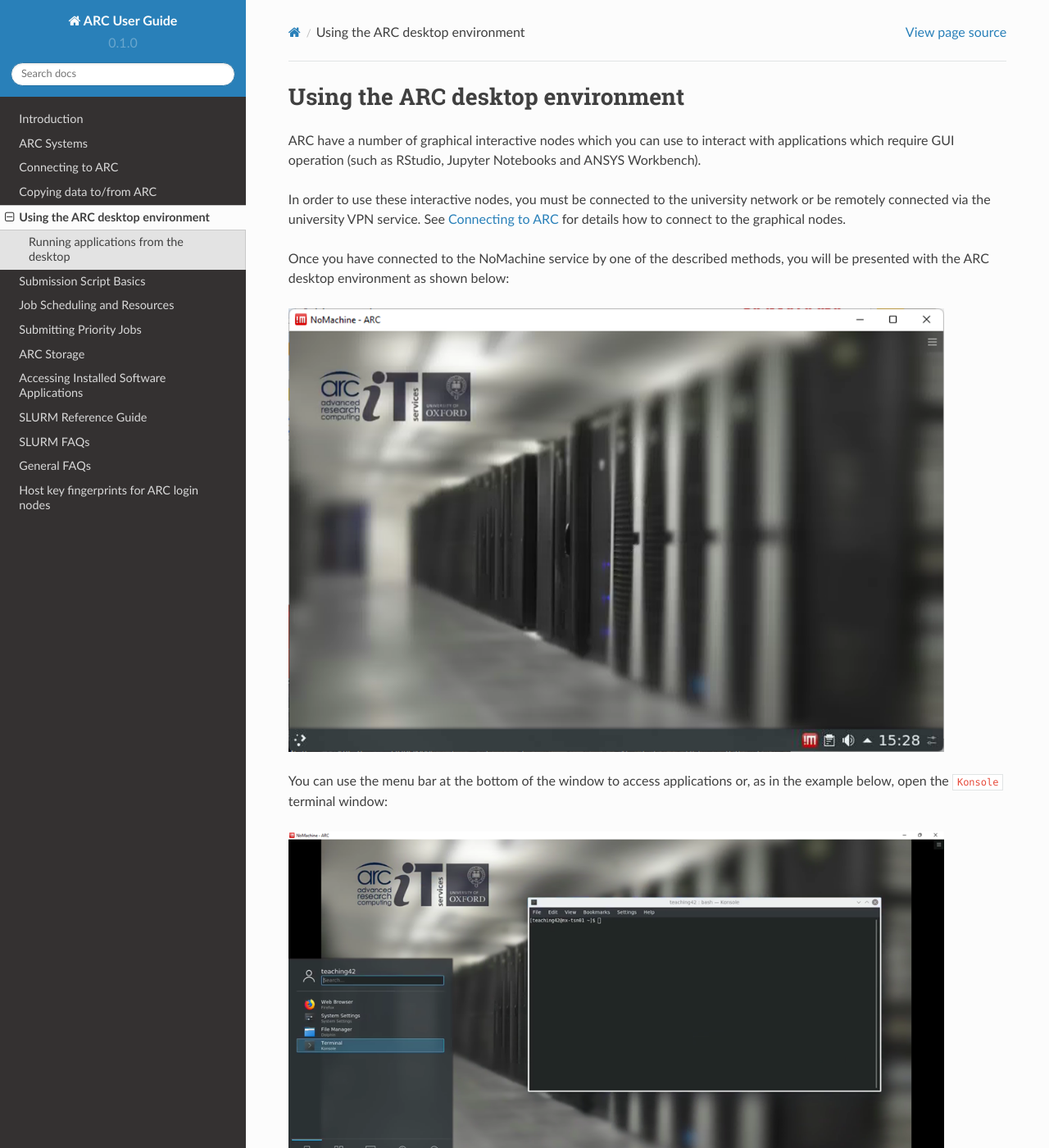
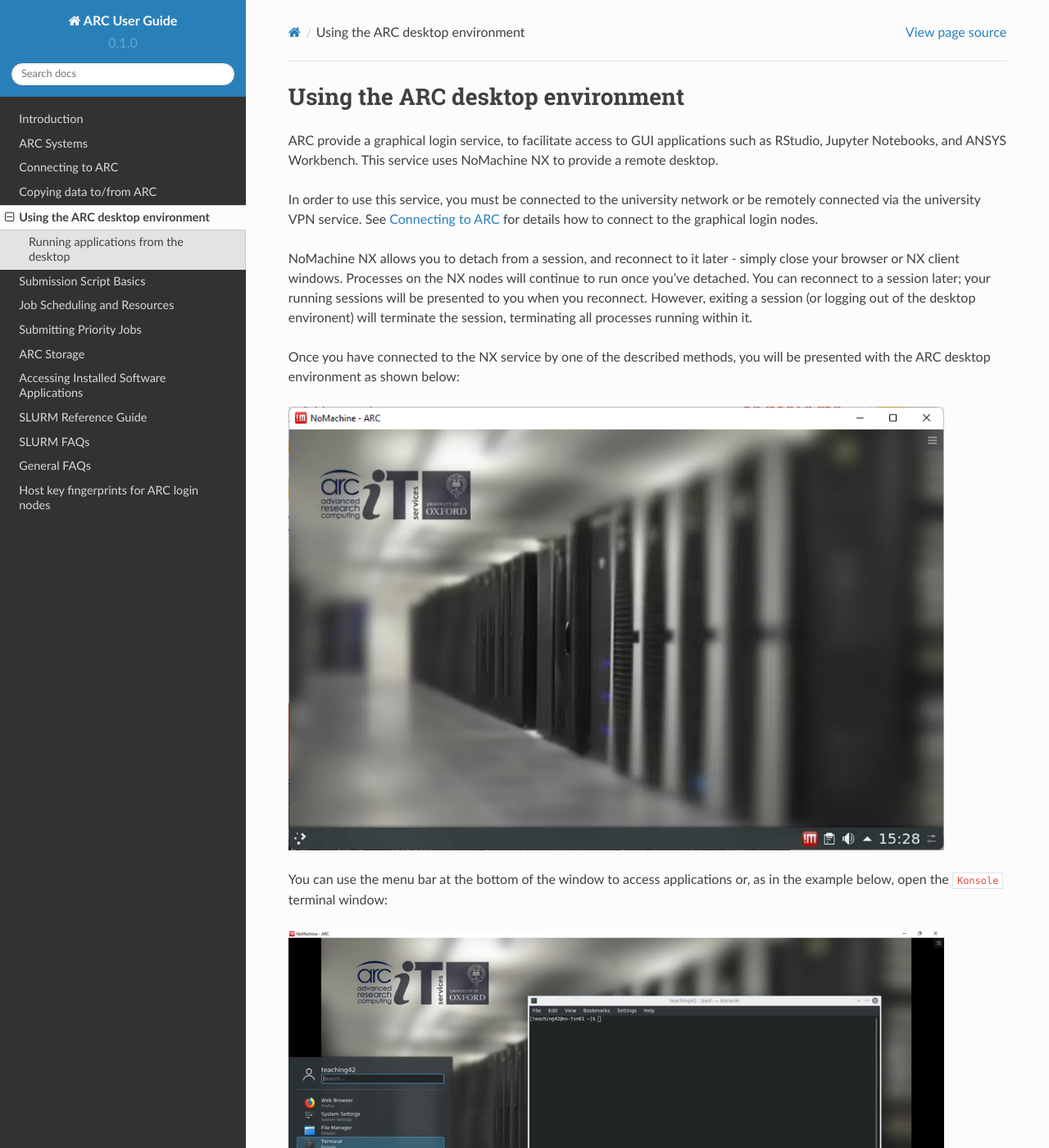
Before and after one commit to tina-friedrich/arc-user-guide, a Sphinx documentation site: the page built from docs/source/arc-gfx-interactive.rst, in a window 1280 px wide and 1400 px high. Shown: the whole window at 82% size. Built offline with Sphinx 7.4.7 and the Read the Docs theme 2.0.0, drawn with Linux system fonts in a browser that asks for light colours; some of the changed text lies outside the part shown.

Commit message:
bit more text on the NX pages

```diff
--- a/docs/source/arc-gfx-interactive.rst
+++ b/docs/source/arc-gfx-interactive.rst
@@ -1,11 +1,13 @@
 Using the ARC desktop environment
 =================================
 
-ARC have a number of graphical interactive nodes which you can use to interact with applications which require GUI operation (such as RStudio, Jupyter Notebooks and ANSYS Workbench).
+ARC provide a graphical login service, to facilitate access to GUI applications such as RStudio, Jupyter Notebooks, and ANSYS Workbench. This service uses NoMachine NX to provide a remote desktop.
 
-In order to use these interactive nodes, you must be connected to the university network or be remotely connected via the university VPN service. See  `Connecting to ARC <https://arc-user-guide.readthedocs.io/en/latest/connecting-to-arc.html>`_ for details how to connect to the graphical nodes.
+In order to use this service, you must be connected to the university network or be remotely connected via the university VPN service. See  `Connecting to ARC <https://arc-user-guide.readthedocs.io/en/latest/connecting-to-arc.html>`_ for details how to connect to the graphical login nodes.
 
-Once you have connected to the NoMachine service by one of the described methods, you will be presented with the ARC desktop environment as shown below:
+NoMachine NX allows you to detach from a session, and reconnect to it later - simply close your browser or NX client windows. Processes on the NX nodes will continue to run once you've detached. You can reconnect to a session later; your running sessions will be presented to you when you reconnect. However, exiting a session (or logging out of the desktop environent) will terminate the session, terminating all processes running within it.
+
+Once you have connected to the NX service by one of the described methods, you will be presented with the ARC desktop environment as shown below:
 
 .. image:: images/arc-desktop.png
   :width: 800
@@ -17,9 +19,22 @@ You can use the menu bar at the bottom of the window to access applications or,
   :width: 800
   :alt: ARC Konsole
 
+It is possible to access the clusters from the ARC desktop environment. Open a terminal as described above, and run::
+
+    module load cluster/arc
+
+to access the 'ARC' cluster or::
+
+    module load cluster/htc
+
+for access to the 'HTC' cluster.
+
+The graphical login nodes provide fast access to the data file system; they can (and should) be used for pre- or post-processing.
+
+
 .. note::
   While it may look like you have your own Linux desktop to work with, the interactive nodes where you are running this desktop are
-  shpared with other ARC users, and therefore it is very important that you do not run computationally demanding jobs.
+  shared with other ARC users, and should not be used to run computationally demanding jobs.
 
   To run applications that are more demanding, please open a ``Konsole`` shell window and start an interactive X11
   session on a compute node by following the instructions below:
```
